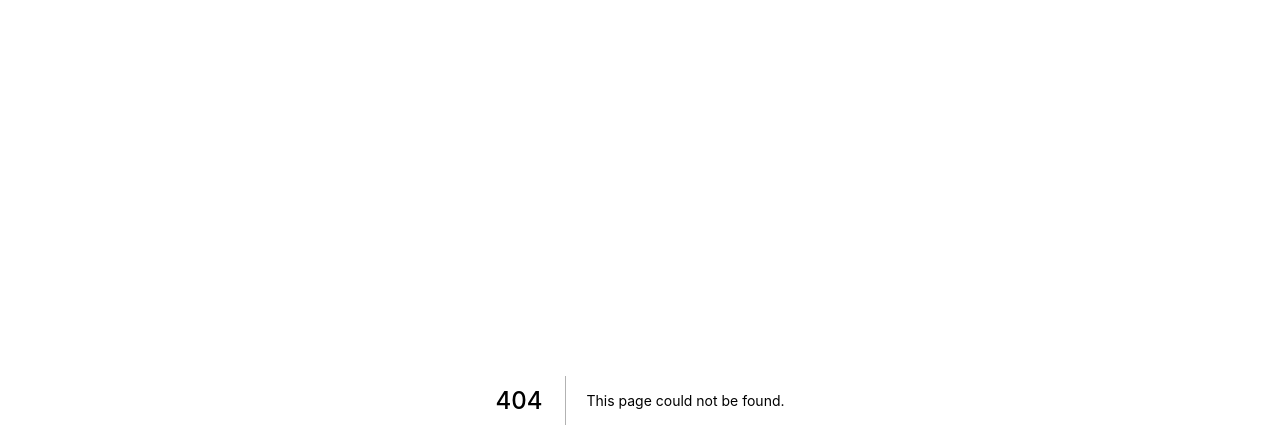
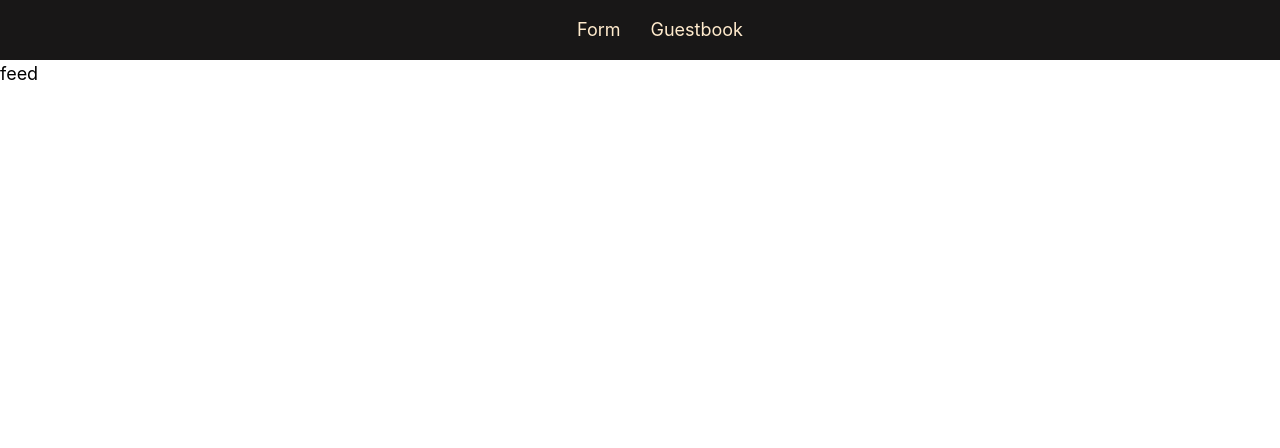
Before and after one commit to Alex-tq/guestbook, a Next.js app: page /feed in a window 1280 px wide. Before the commit this address had no page. Shown: the top 448 px of the page. Built offline with nearby package versions, Linux system fonts and the light colour scheme.

Commit message:
Created a Nav component and a Layout componet and wrappd the app in the layout

```diff
--- /dev/null
+++ b/components/Layout.js
@@ -0,0 +1,11 @@
+import React from 'react'
+import Nav from './Nav'
+
+export default function Layout({children}) {
+    return (
+        <div>
+            <Nav/>
+            {children}
+        </div>
+    )
+}
--- /dev/null
+++ b/components/Nav.js
@@ -0,0 +1,14 @@
+import React from 'react'
+import Link from 'next/link'
+import navStyles from "../styles/Nav.module.css"
+
+export default function Nav() {
+    return (
+        <nav className={navStyles.nav}>
+            <ul>
+                <li><Link href="/" ><a>Form</a></Link></li>
+                <li><Link href="/feed" ><a>Guestbook</a></Link></li>
+            </ul>
+        </nav>
+    )
+}
--- a/pages/_app.js
+++ b/pages/_app.js
@@ -1,11 +1,12 @@
 import '../styles/global.css'
 import React from 'react'
+import Layout from '../components/Layout'
 
 function MyApp({ Component, pageProps }) {
   return (
-
-      <Component {...pageProps} />
-
+    <Layout>
+        <Component {...pageProps} />
+    </Layout>
   )
 }
 
--- /dev/null
+++ b/pages/feed.js
@@ -0,0 +1,9 @@
+import React from 'react'
+
+export default function Feed() {
+    return (
+        <div>
+            feed
+        </div>
+    )
+}
--- /dev/null
+++ b/styles/Nav.module.css
@@ -0,0 +1,20 @@
+.nav{
+    display: flex;
+    background-color: rgb(24, 23, 23);
+    justify-content: center;
+    align-items: center;
+    height: 60px;
+    color: blanchedalmond;
+}
+.nav ul {
+    list-style: none;
+    display: flex;
+    justify-content: space-between;
+    align-items: center;
+}
+
+.nav ul li a{
+    margin: 5px 15px;
+    color: inherit;
+    text-decoration: none;
+}
--- a/styles/global.css
+++ b/styles/global.css
@@ -11,17 +11,3 @@ body {
 * {
   box-sizing: border-box;
 }
-
-a {
-  color: #0070f3;
-  text-decoration: none;
-}
-
-a:hover {
-  text-decoration: underline;
-}
-
-img {
-  max-width: 100%;
-  display: block;
-}
```
